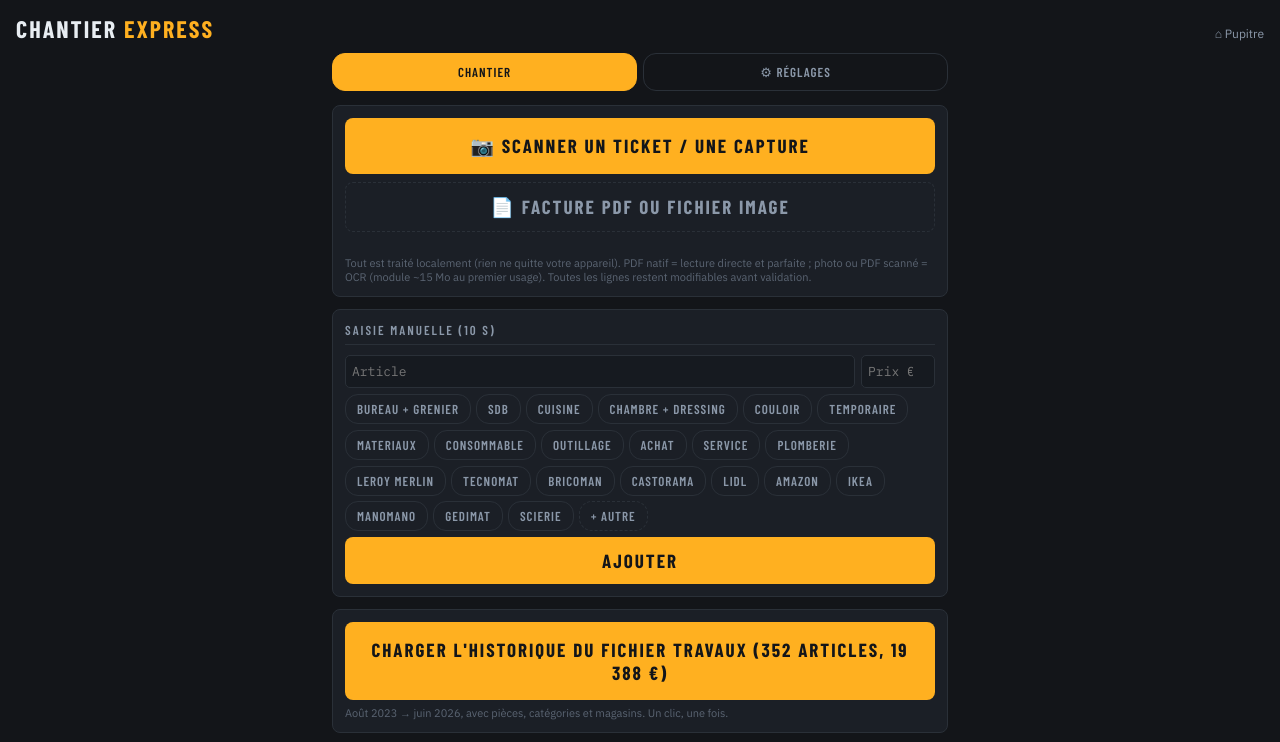
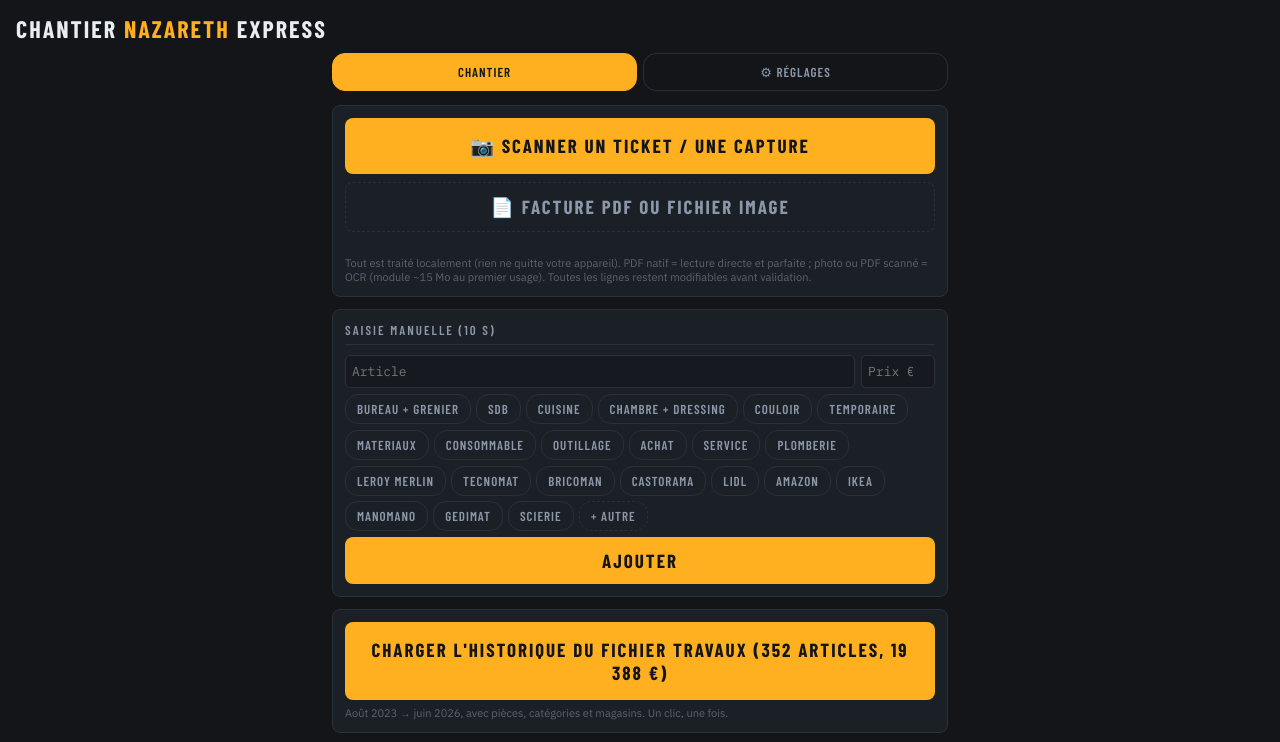
Before and after one commit to LeiMiChine/FinancePersonelle, a website: page travaux.html in a window 1280 px wide. Shown: the top 742 px of the page. Drawn offline with nearby package versions, Linux system fonts and the light colour scheme.

Commit message:
Add files via upload

```diff
--- a/travaux.html
+++ b/travaux.html
@@ -3,7 +3,7 @@
 <head>
 <meta charset="utf-8" />
 <meta name="viewport" content="width=device-width, initial-scale=1, viewport-fit=cover" />
-<title>Chantier — saisie express</title>
+<title>Chantier Nazareth Express</title>
 <meta name="theme-color" content="#131519" />
 <style>
   @import url('https://fonts.googleapis.com/css2?family=Barlow+Condensed:wght@600;700&family=IBM+Plex+Mono:wght@400;600&family=IBM+Plex+Sans:wght@400;500&display=swap');
@@ -50,7 +50,7 @@
 </style>
 </head>
 <body>
-<header><h1>Chantier <b>Express</b></h1><a href="./index.html">⌂ Pupitre</a></header>
+<header><h1>Chantier <b>Nazareth</b> Express</h1></header>
 <div class="wrap">
   <div style="display:flex; gap:6px; margin-bottom:2px">
     <button class="chip on" id="tabBtnMain" style="flex:1; padding:10px">Chantier</button>
```
